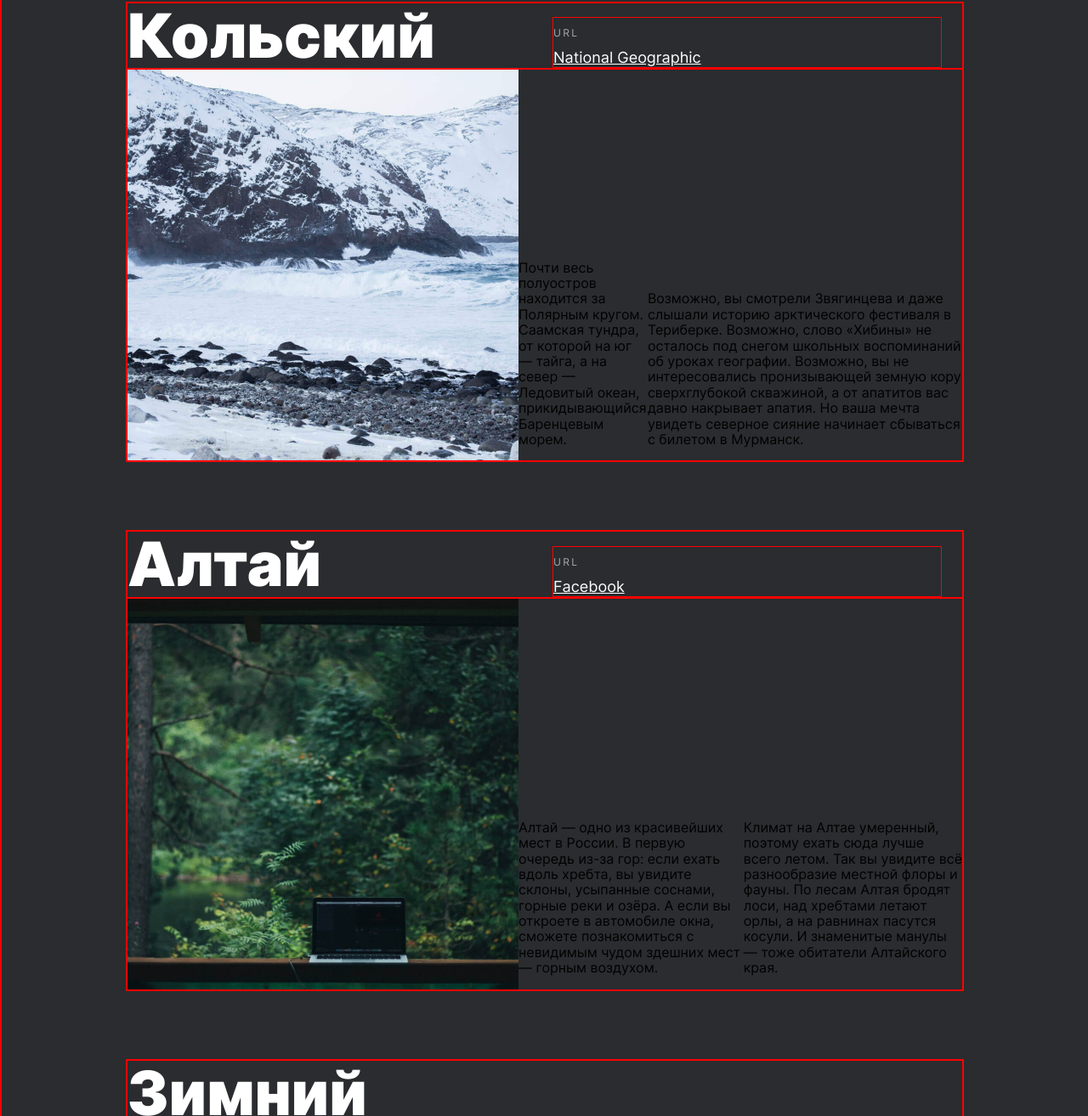
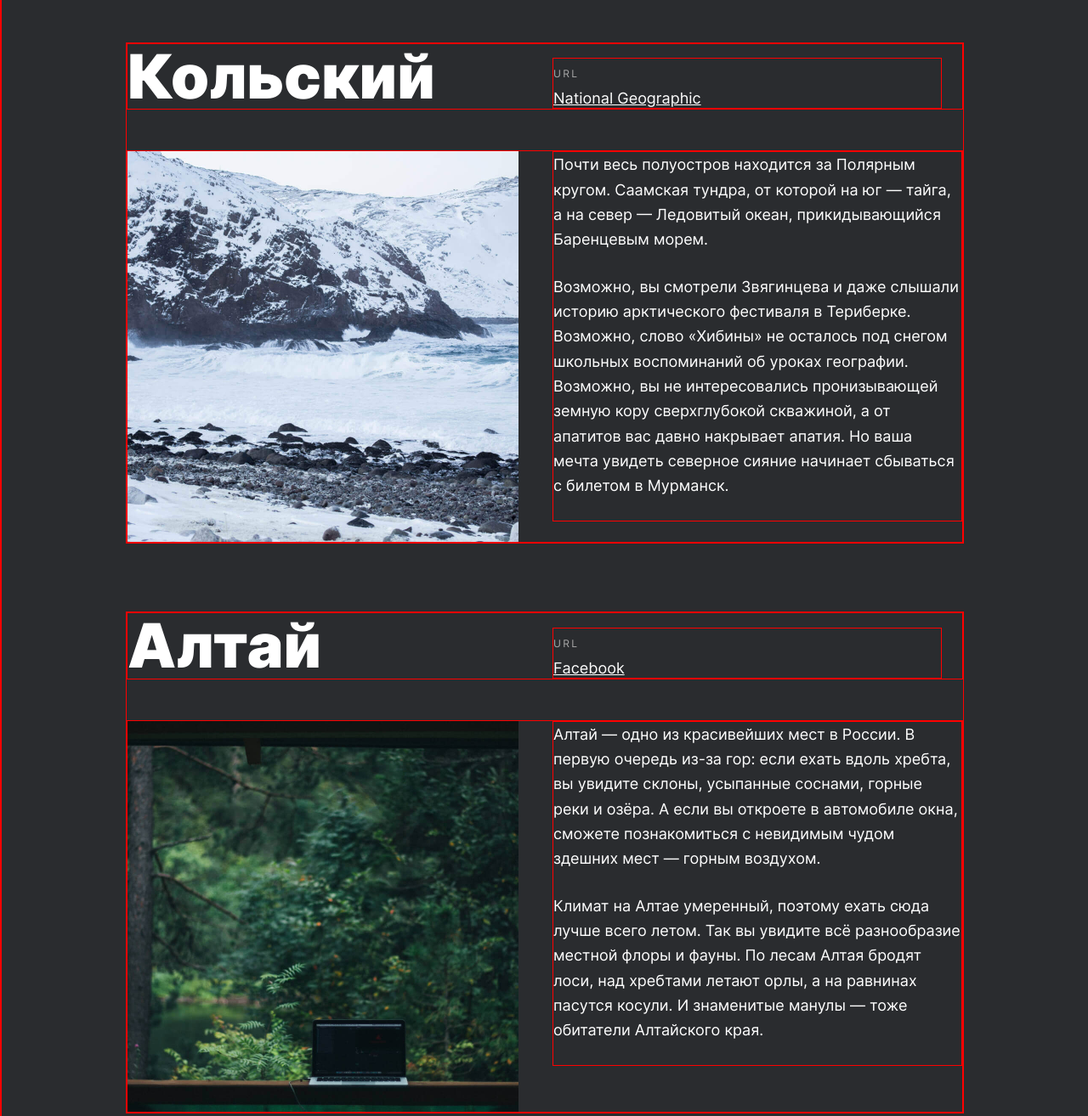
Before and after one commit to RezantsevaYana/russian-travel, a plain HTML site: page index.html in a window 1280 px wide. Shown: the part 3233-4547 px from the top of the page at 85% size. Drawn offline with Linux system fonts and the light colour scheme.

Commit message:
flex cards

```diff
--- a/index.html
+++ b/index.html
@@ -97,11 +97,12 @@
                     </div>
                     <div class="card__main-text">
                         <img class="card__image" src="./images/place-kosa.jpg" alt="">
-                        <p class="card__paragraph">Здесь, посреди лесов и песчаных дюн,
+                        <div class="card__paragraph">
+                            <p class="card__paragraph card__paragraph__text">Здесь, посреди лесов и песчаных дюн,
                                 вы сможете увидеть два водных горизонта — спокойного Куршского залива
                                 с одной стороны и подёрнутого рябью волн Балтийского моря с другой.
                                 Уникальная природная зона на краю российского анклава.</p>
-                        <p class="card__paragraph">На этом Калининградская область не заканчивается.
+                            <p class="card__paragraph card__paragraph__text">На этом Калининградская область не заканчивается.
                                 Для путешественника и исследователя там же по соседству
                                 — самая западная точка России, Балтийская коса, —
                                 и немецкое наследие россыпи небольших приморских городов.
@@ -109,9 +110,7 @@
                                 окуная в спокойствие природы и запах стального, прохладного моря.</p>
                         </div>
                     </div>
-
-
-
+                </div>
                 <div class="card">
                     <div class="card__brief">
                         <h2 class="card__title">Кольский</h2>
@@ -123,10 +122,11 @@
                     </div>
                     <div class="card__main-text">
                         <img class="card__image" src="./images/place-kolsky.jpg" alt="Кольский">
-                        <p class="card__paragraph">Почти весь полуостров находится за Полярным кругом.
+                        <div class="card__paragraph">
+                        <p class="card__paragraph card__paragraph__text">Почти весь полуостров находится за Полярным кругом.
                             Саамская тундра, от которой на юг —
                             тайга, а на север — Ледовитый океан, прикидывающийся Баренцевым морем.</p>
-                        <p class="card__paragraph">Возможно, вы смотрели Звягинцева и даже слышали историю
+                        <p class="card__paragraph card__paragraph__text">Возможно, вы смотрели Звягинцева и даже слышали историю
                             арктического фестиваля в Териберке. Возможно, слово «Хибины» не осталось под снегом
                             школьных воспоминаний об уроках географии. Возможно, вы не интересовались
                             пронизывающей земную кору сверхглубокой скважиной, а от апатитов вас давно накрывает апатия.
@@ -134,6 +134,8 @@
                             в Мурманск.</p>
                         </div>
                     </div>
+                </div>
+
                 <div class="card">
                     <div class="card__brief">
                         <h2 class="card__title">Алтай</h2>
@@ -145,14 +147,16 @@
                     </div>
                     <div class="card__main-text">
                         <img class="card__image" src="./images/place-altai.jpg" alt="Алтай">
-                        <p class="card__paragraph">Алтай — одно из красивейших мест в России.
+                        <div class="card__paragraph">
+                            <p class="card__paragraph card__paragraph__text">Алтай — одно из красивейших мест в России.
                                 В первую очередь из-за гор: если ехать вдоль хребта, вы увидите склоны,
                                 усыпанные соснами, горные реки и озёра. А если вы откроете в автомобиле окна,
                                 сможете познакомиться с невидимым чудом здешних мест — горным воздухом.</p>
-                        <p class="card__paragraph">Климат на Алтае умеренный, поэтому ехать сюда лучше всего летом.
+                            <p class="card__paragraph card__paragraph__text">Климат на Алтае умеренный, поэтому ехать сюда лучше всего летом.
                                 Так вы увидите всё разнообразие местной флоры и фауны. По лесам Алтая бродят лоси,
                                 над хребтами летают орлы, а на равнинах пасутся косули. И знаменитые манулы —
                                 тоже обитатели Алтайского края.</p>
+                        </div>
                     </div>
                 </div>
                 <div class="card">
@@ -166,15 +170,17 @@
                     </div>
                     <div class="card__main-text">
                         <img class="card__image" src="./images/place-winter-baikal.jpg" alt="Зимний Байкал">
-                        <p class="card__paragraph">Всем известен Байкал как крупнейшее озеро
+                        <div class="card__paragraph">
+                            <p class="card__paragraph card__paragraph__text">Всем известен Байкал как крупнейшее озеро
                                 в мире. Многие также знают, что это самый большой источник пресной воды
                                 и одно из красивейших мест в России.</p>
-                        <p class="card__paragraph">Конечно, это всё так. Но Байкал ещё идеальное место для соревнований
+                            <p class="card__paragraph card__paragraph__text">Конечно, это всё так. Но Байкал ещё идеальное место для соревнований
                                 по скийорингу.
                                 Это такой вид спорта, когда лыжник привязывает себя
                                 к мотоциклу, и тандем старается развить как можно бóльшую скорость на льду.
                                 В марте 2019 года на фестивале «Байкальская миля» был поставлен мировой рекорд — 197.011
                                 км/ч.</p>
+                        </div>
                     </div>
                 </div>
                 <div class="card">
@@ -188,7 +194,8 @@
                     </div>
                     <div class="card__main-text">
                         <img class="card__image" src="./images/place-karelia.jpg" alt="Карелия">
-                        <p class="card__paragraph">Сибирь заканчивается не на Урале, а в Карелии:
+                        <div class="card__paragraph">
+                            <p class="card__paragraph card__paragraph__text">Сибирь заканчивается не на Урале, а в Карелии:
                                 образующая тайгу сибирская лиственница не растёт западнее Водлозера.
                                 Зато здесь она вымахивает на 30 метров — леса карельских национальных парков из-за
                                 непроходимых
@@ -196,7 +203,7 @@
                                 к живому существу, видевшему солнце раньше, чем увидал его Иван Грозный.
                                 В девственном лесу на сотню километров не встретишь тропы. А на редких тропинках деревья
                                 в паре метров от земли помечены медвежьими когтями. Чтобы все знали, кто тут хозяин.</p>
-
+                        </div>
                     </div>
                 </div>
             </section>
--- a/style.css
+++ b/style.css
@@ -213,20 +213,33 @@
 .card__main-text {
     display: flex;
     flex-direction: row;
-    justify-content: start;
-    align-items: flex-end;
+    justify-content: space-between;
+    align-items: flex-start;
+    margin-top: 48px;
 }
 
 .card__image {
     width: 460px;
     height: 460px;
+    margin-right: 40px;
 }
 
+.card__paragraph {
+    display: flex;
+    flex-direction: column;
+    justify-content: flex-start;
+    align-items: flex-start;
 
+}
 
-
-
-
+.card__paragraph__text {
+    font-style: normal;
+    font-weight: normal;
+    font-size: 18px;
+    line-height: 1.63;
+    color: #FFFFFF;
+    margin: 0 0 26px;
+}
 
 
 
```
Lines whose indentation alone changed are shown as unchanged.
